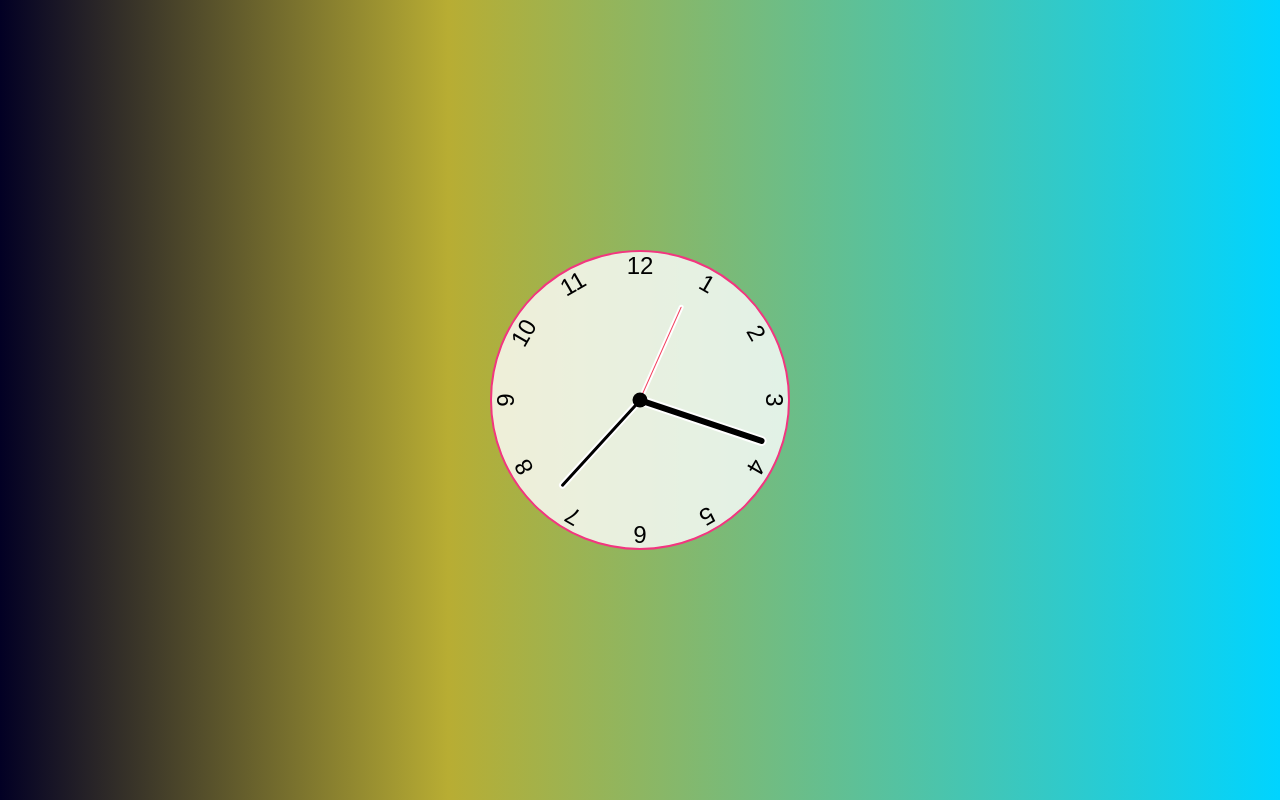
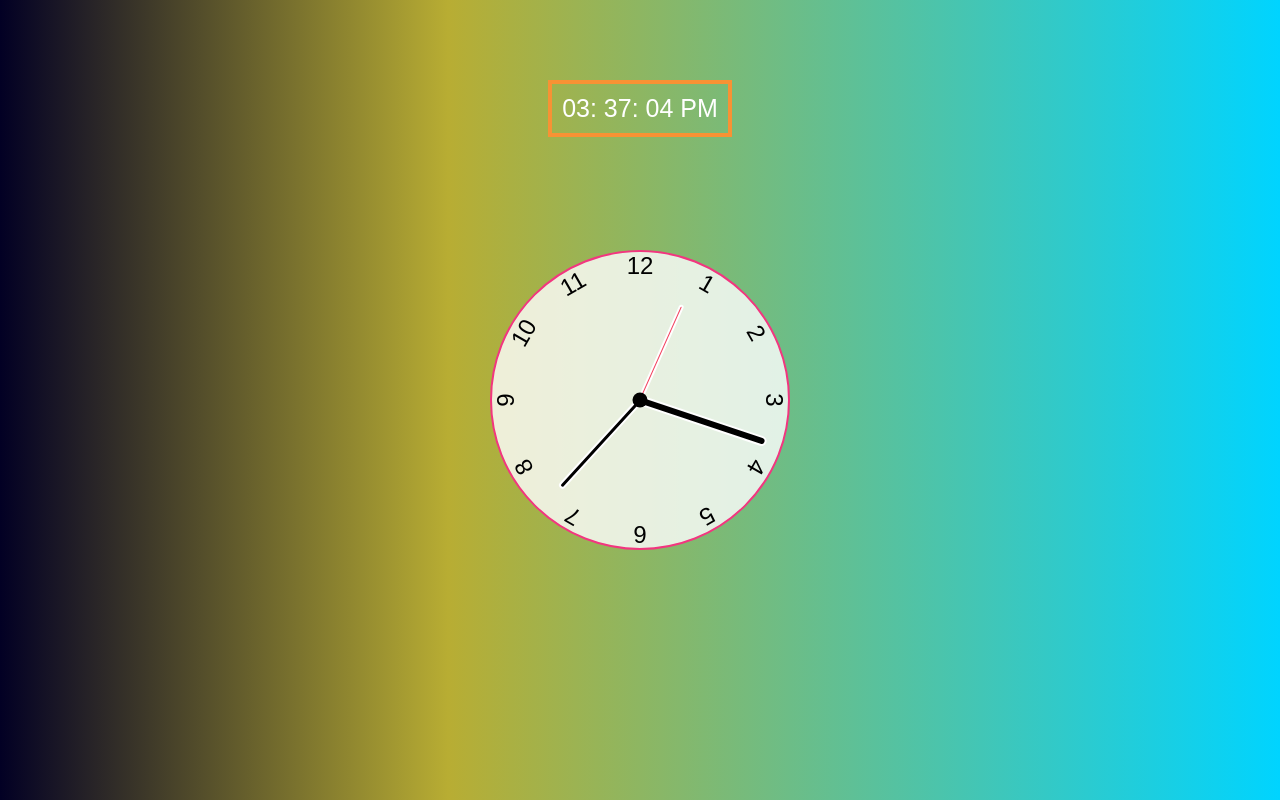
Before and after one commit to gokila1204/clock-With-JS, a plain HTML site: page index.html in a window 1280 px wide. Drawn offline with Linux system fonts and the light colour scheme.

Commit message:
added displaying numeric time format

```diff
--- a/index.html
+++ b/index.html
@@ -25,5 +25,11 @@
         <div class="number number11">11</div>
         <div class="number number12">12</div>
     </div>
+    <div class="digClock">
+        <div id="hourSpan" class="clkSpan"></div>:
+        <div id="minSpan" class="clkSpan"></div>:
+        <div id="secondSpan" class="clkSpan"></div>
+        <div id="sessionSpan" class="clkSpan"></div>
+    </div>
 </body>
 </html>
--- a/script.js
+++ b/script.js
@@ -6,6 +6,23 @@ const secondsHand = document.querySelector('[data-seconds-hand]');
 
 function setClock(){
     const currentDate = new Date();
+    let hours = currentDate.getHours();
+    let minute = currentDate.getMinutes();
+    let seconds = currentDate.getSeconds();
+    let session = "AM";
+    if (hours > 12){
+        hours = hours - 12;
+        session = "PM";
+    }
+    hours = (hours < 10 ) ? "0" + hours : hours;
+    minute = (minute < 10 ) ? "0" + minute : minute;
+    seconds = (seconds < 10) ? "0" + seconds : seconds;
+
+    document.getElementById("hourSpan").innerHTML = hours;
+    document.getElementById("minSpan").innerHTML = minute;
+    document.getElementById("secondSpan").innerHTML = seconds;
+    document.getElementById("sessionSpan").innerHTML = session;
+
     const secondsRatio = currentDate.getSeconds()/60;
     const minutesRatio = (secondsRatio + currentDate.getMinutes())/60
     const hoursRatio = (minutesRatio + currentDate.getHours()) /12;
--- a/style.css
+++ b/style.css
@@ -78,3 +78,14 @@ body{
     height: 35%;
     background-color: #f34562;
 }
+.digClock{
+    position: absolute;
+    top: 10%;
+    font-size: 25px;
+    border: 4px solid #f89234;
+    padding: 10px;
+    color: #fff;
+}
+.clkSpan{
+    display: inline-block;
+}
```
